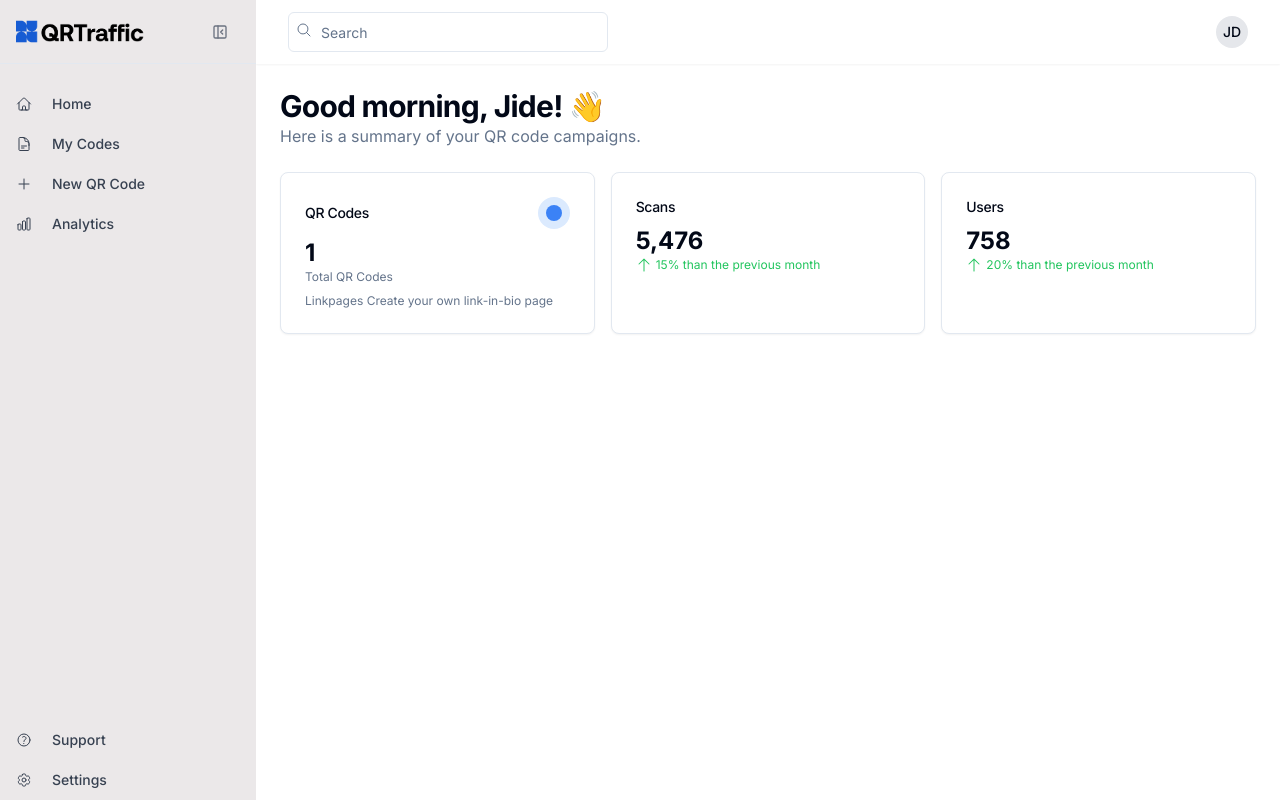
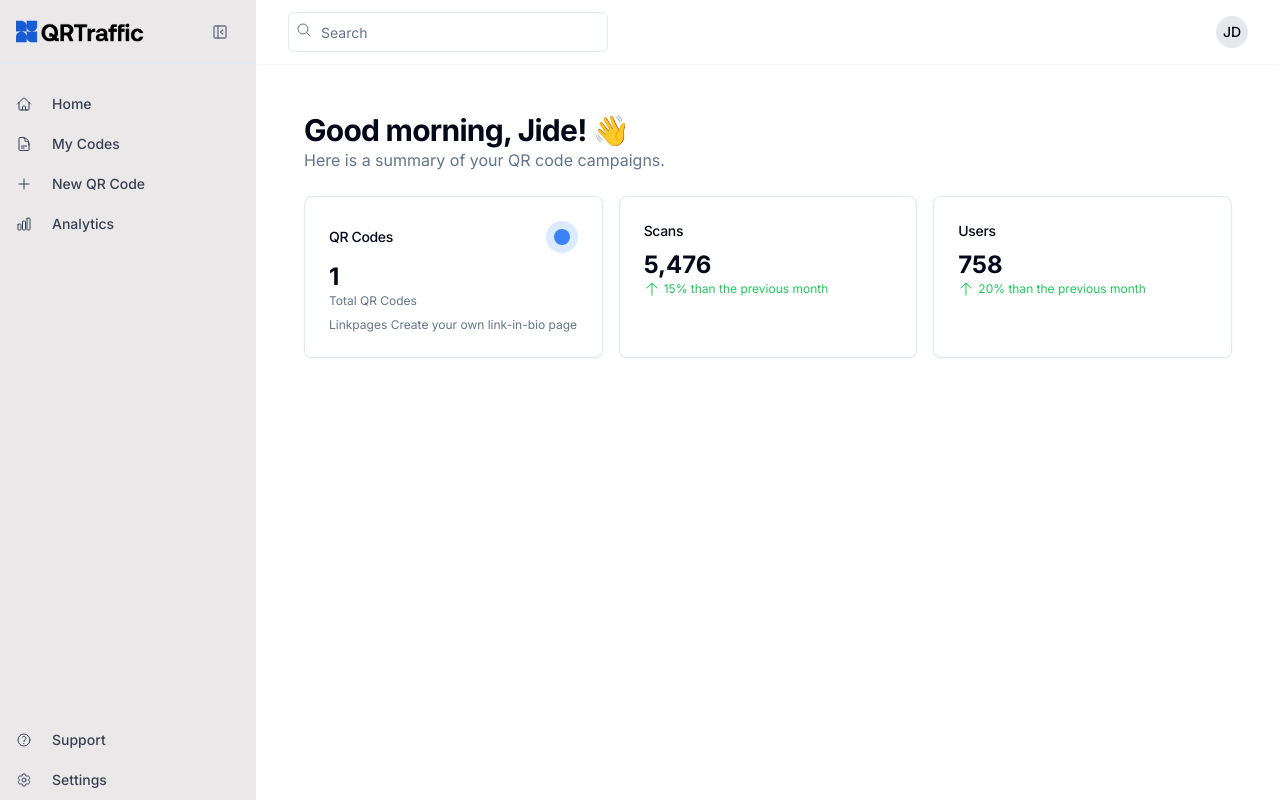
Before and after one commit to Cybvr/QRTraffic, a Next.js app: page / in a window 1280 px wide. Built offline with nearby package versions, Linux system fonts and the light colour scheme.

Commit message:
Code Udpates

```diff
--- a/components/layout/ClientComponent.tsx
+++ b/components/layout/ClientComponent.tsx
@@ -20,7 +20,7 @@ const ClientComponent = ({ children }: { children: React.ReactNode }) => {
       {!isAuthPage && <Sidebar isOpen={sidebarOpen} toggleSidebar={toggleSidebar} />}
       <div className="flex flex-col flex-1 overflow-hidden">
         {!isAuthPage && <Header toggleSidebar={toggleSidebar} />}
-        <main className="flex-1 overflow-auto p-6 bg-white">
+        <main className="flex-1 overflow-auto  sm:p-2 md:p-2 lg:p-12 xl:p-12 bg-white">
           {children}
         </main>
       </div>
```
Also changed, not shown: 1 other file (tests, documents, lock files or other folders).
